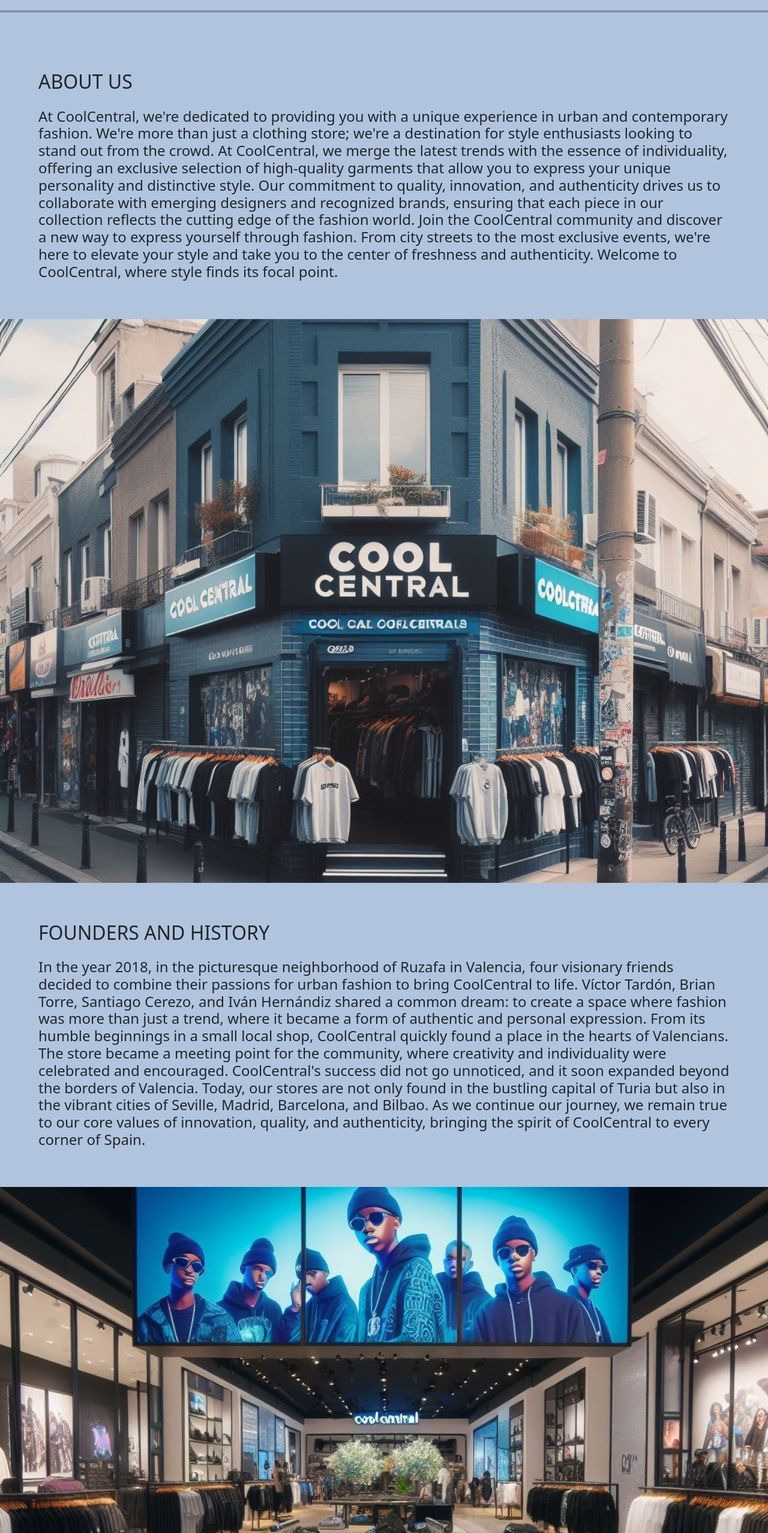
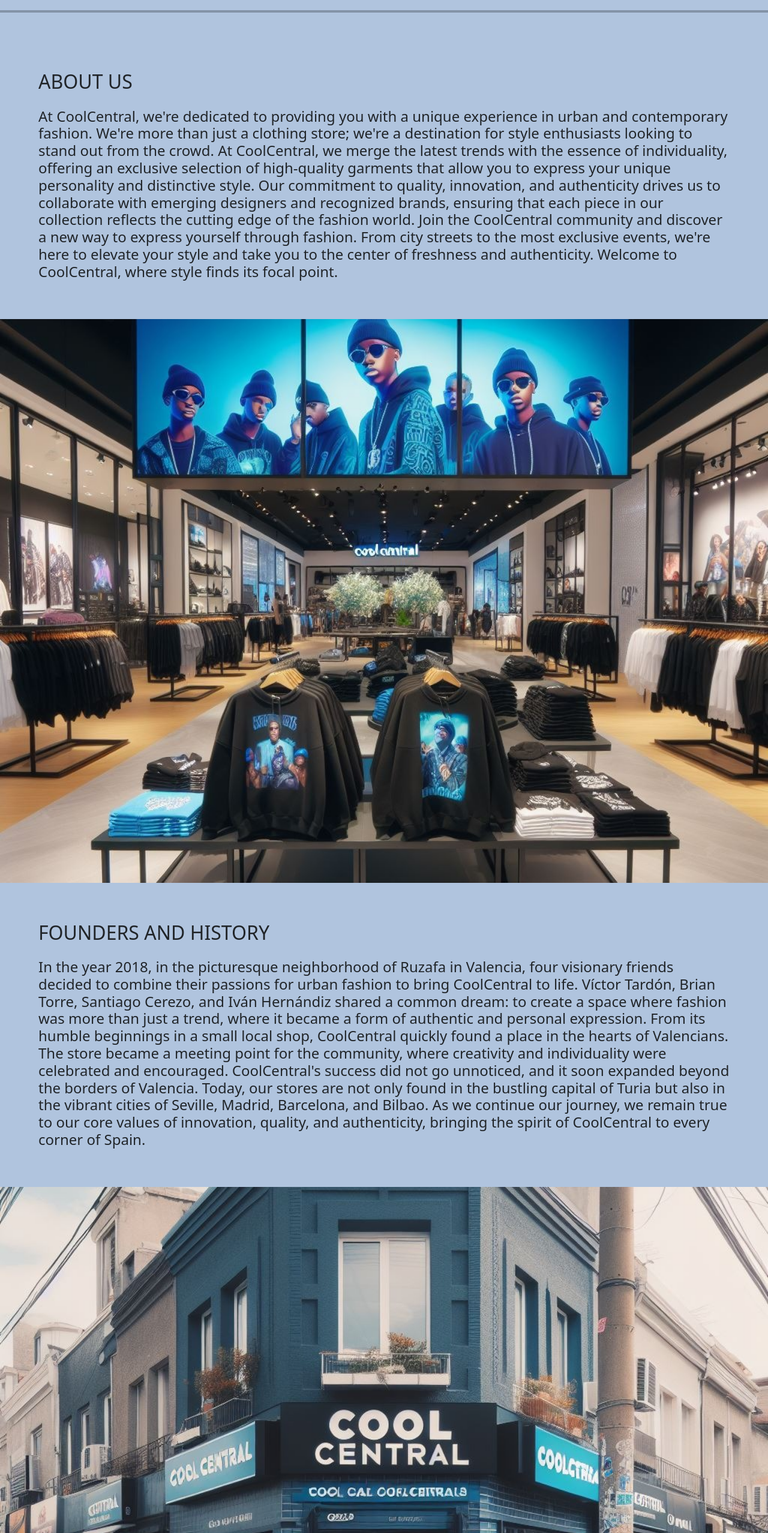
Before and after one commit to Briian11/repositorio-CoolCentral-, an Angular app in the folder proyecto/: page /about-us in a window 1280 px wide. Shown: the part 244-2800 px from the top of the page at 60% size. Built offline with nearby package versions, Linux system fonts and the light colour scheme.

Commit message:
about definitivo

```diff
--- a/proyecto/src/app/components/about-us/about-us.component.css
+++ b/proyecto/src/app/components/about-us/about-us.component.css
@@ -31,11 +31,11 @@ body {
 }
 
 .parallax-image-02 {
-    background-image: url("../../../assets/coolhumilde.jpg");
+    background-image: url("../../../assets/coolnew.jpg");
 
 }
 .parallax-image-03 {
-    background-image: url("../../../assets/coolnew.jpg");
+    background-image: url("../../../assets/coolhumilde.jpg");
 }
 section {
     padding: 4rem;
```
